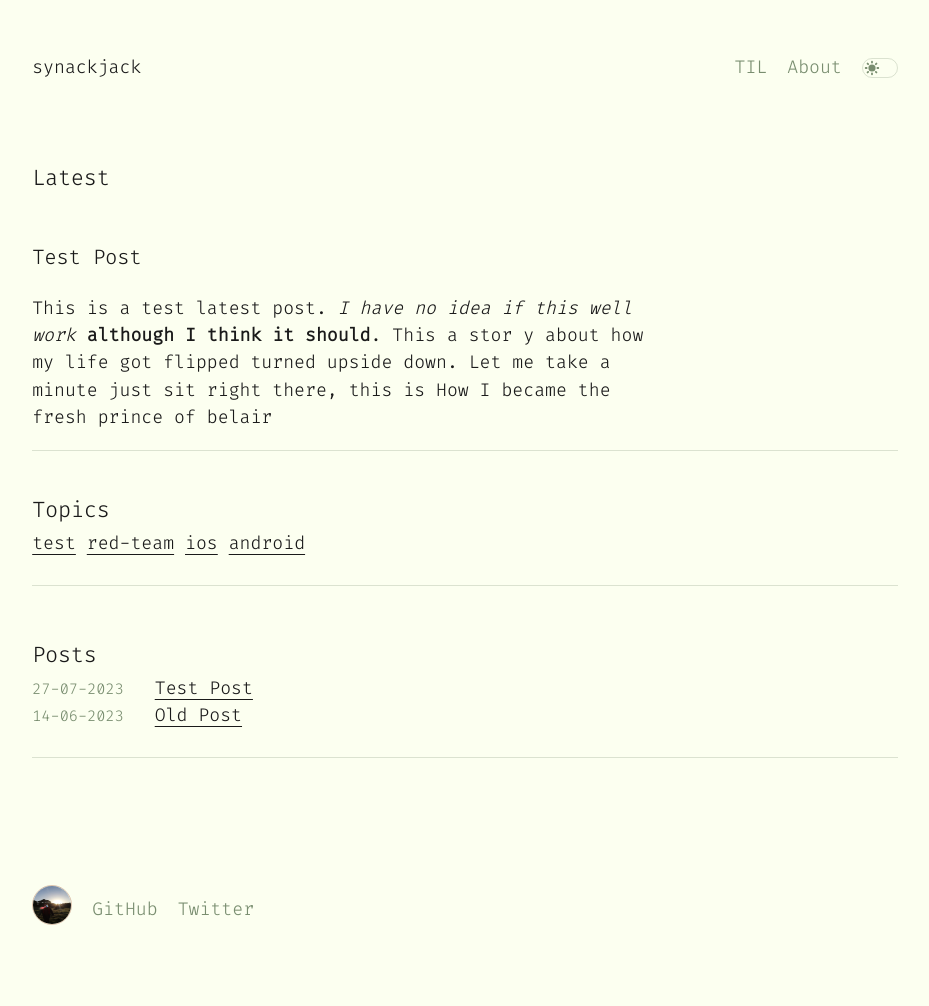
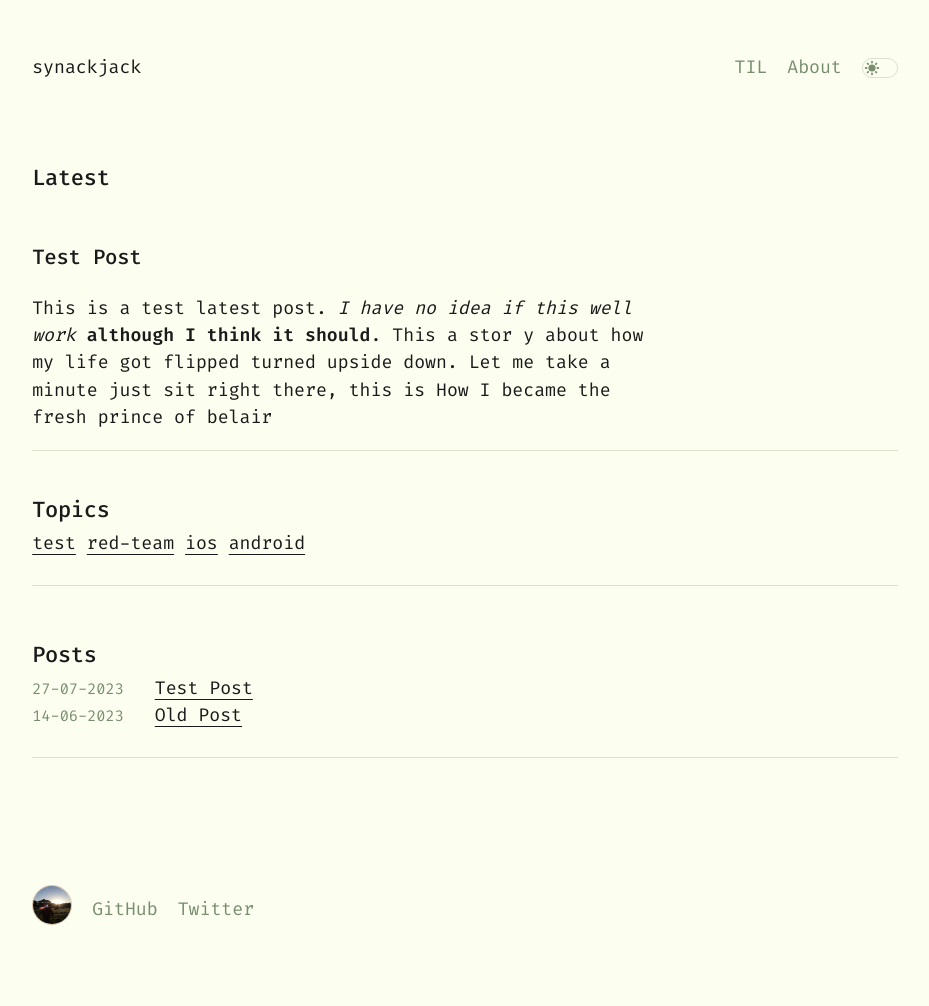
Before and after one commit to cccccbcetvvtifcljufhgbvbrccictrluuc/blog-github-test, a Jekyll site: the page built from _pages/Index.md, in a window 1280 px wide. Shown: the whole page, without its empty margins (175-1104 px from the left). Built offline with Jekyll 4.4.1, drawn with Linux system fonts in a browser that asks for light colours; some web fonts are replaced.

Commit message:
Using ttf?

```diff
--- a/_sass/_style.scss
+++ b/_sass/_style.scss
@@ -10,8 +10,7 @@
 }
 @font-face {
   font-family: 'Fira';
-  src:  url('/assets/firacode-variablefont_wght-webfont.woff') format('woff'),
-        url('/assets/firacode-variablefont_wght-webfont.woff2') format('woff2');
+  src:  url('/assets/FiraCode-VariableFont_wght.ttf');
 }
 html {
   box-sizing: border-box;
--- a/_sass/_variables.scss
+++ b/_sass/_variables.scss
@@ -1,7 +1,7 @@
 :root {
   // --font-family: -apple-system, BlinkMacSystemFont, "Inter", "IBM Plex Sans", Segoe UI, Helvetica, Arial,
   //   sans-serif, Apple Color Emoji, Segoe UI Emoji, Segoe UI Symbol;
-  --font-family: 'Fira', monospace;
+  --font-family: 'Fira';
   --border-radius: 4px;
 
   --font-small: 0.875em;
@@ -9,7 +9,7 @@
   --font-smallest: 0.8em;
 
   --paragraph-max-width: 35em;
-  --code-font-family: 'Fira', monospace;
+  --code-font-family: 'Fira';
 }
 
 :root {
```
Also changed, not shown: assets/FiraCode-VariableFont_wght.ttf (added).
